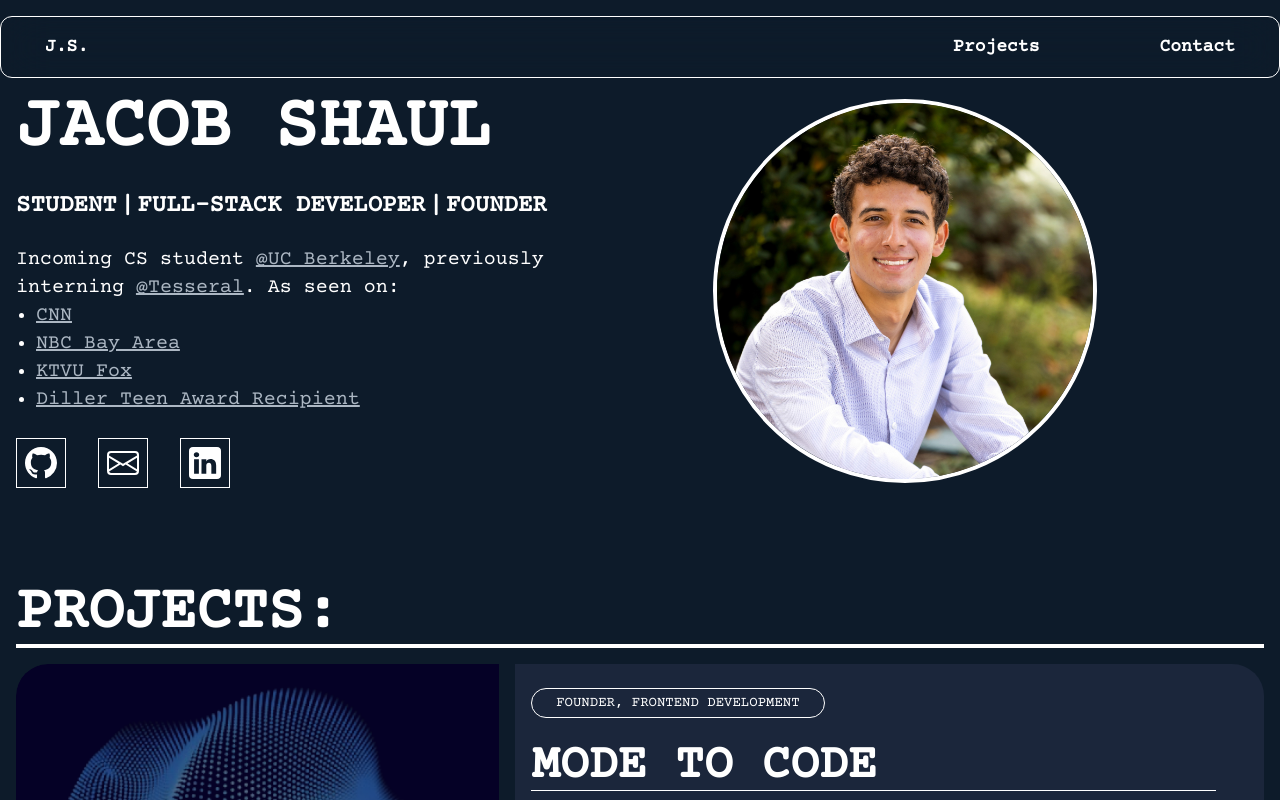
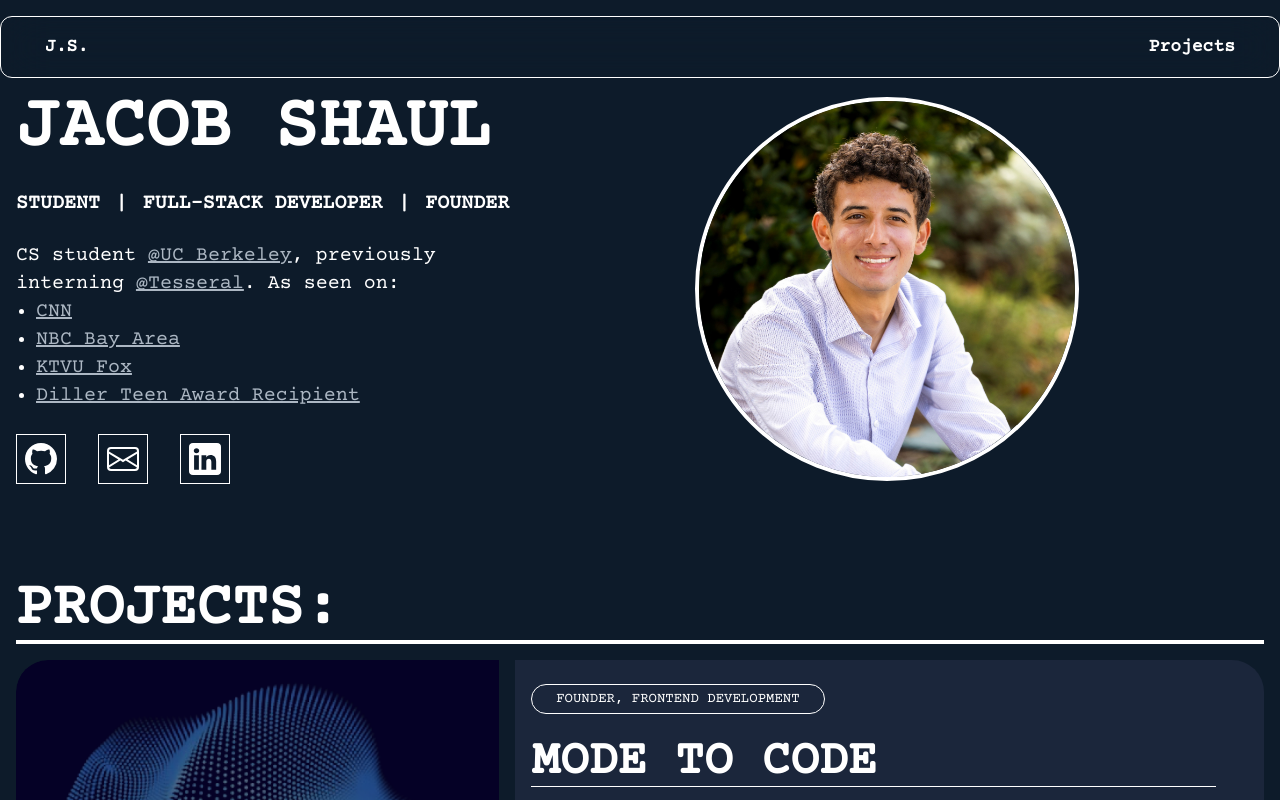
Before and after one commit to jacob-s-codes/portfolio, a Next.js app: page / in a window 1280 px wide. Shown: the top 800 px of the page. Built offline with nearby package versions, Linux system fonts and the light colour scheme.

Commit message:
updated current cs student + nav

```diff
--- a/src/app/HomeClient.tsx
+++ b/src/app/HomeClient.tsx
@@ -9,14 +9,14 @@ const HomeClient = () => {
       <div className="flex lg:flex-row flex-col-reverse lg:items-center items-start justify-between py-8">
         <div className="flex flex-col items-start gap-6 max-w-2xl">
           <h1 className="lg:text-7xl md:text-6xl text-5xl lg:pt-0 pt-4 font-semibold uppercase">Jacob Shaul</h1>
-          <div className="flex items-center justify-between lg:text-2xl md:text-lg text-sm font-semibold w-full uppercase">
+          <div className="flex items-center justify-between lg:text-xl md:text-lg text-sm font-semibold w-full uppercase">
             <h2>Student</h2>
             <h2>|</h2>
             <h2>Full-stack developer</h2>
             <h2>|</h2>
             <h2>Founder</h2>
           </div>
-          <h3 className="lg:text-xl text-base">Incoming CS student <a href="https://www.berkeley.edu/" target="_blank" className="text-paleslate underline hover:text-white"><NoStyleCryptotext text={'@UC Berkeley'} /></a>, previously interning <a href="https://tesseral.com/" target="_blank" className="text-paleslate hover:text-white underline"><NoStyleCryptotext text={'@Tesseral'} /></a>. As seen on:
+          <h3 className="lg:text-xl text-base">CS student <a href="https://www.berkeley.edu/" target="_blank" className="text-paleslate underline hover:text-white"><NoStyleCryptotext text={'@UC Berkeley'} /></a>, previously interning <a href="https://www.ycombinator.com/companies/tesseral" target="_blank" className="text-paleslate hover:text-white underline"><NoStyleCryptotext text={'@Tesseral'} /></a>. As seen on:
             <ul className='list-disc pl-5'>
               <li><a href="https://www.cnn.com/2025/09/27/tech/sillicon-valley-seniors-ai-course" target="_blank" className="text-paleslate underline hover:text-white"><NoStyleCryptotext text={'CNN'} /></a></li>
               <li><a href="https://www.nbcbayarea.com/video/news/local/sf-teen-is-helping-other-students-learn-computer-coding/3953420/" target='_blank' className="text-paleslate hover:text-white underline"><NoStyleCryptotext text={'NBC Bay Area'} /></a></li>
--- a/src/app/components/Navbar.tsx
+++ b/src/app/components/Navbar.tsx
@@ -17,11 +17,11 @@ const Navbar = () => {
                         <Link href="/projects">
                             <CryptoText text="Projects"/>
                         </Link>
-                        <Link href="/contact">
+                        {/* <Link href="/contact">
                             <CryptoText text="Contact"/>
 
 
-                        </Link>
+                        </Link> */}
                     </div>
                 </ul>
 
--- a/src/app/not-found.tsx
+++ b/src/app/not-found.tsx
@@ -4,7 +4,7 @@ export default function NotFound() {
     return (
         <div className="text-center flex flex-col items-center justify-center gap-y-4 h-[100vh]">
             <h1 className="text-4xl font-bold max-w-xl px-2">The page you&apos;re looking for can&apos;t be found.</h1>
-            <p className="text-lg mt-4">If you think this is a mistake, please contact <a href="mailto:jacobbshaul@gmail.com" className=" underline"><CryptoText text="jacobbshaul@gmail.com" /></a>. </p>
+            <p className="text-lg mt-4">If you think this is a mistake, please contact <a href="mailto:jshaul@berkeley.edu" className=" underline"><CryptoText text="jshaul@berkeley.edu" /></a>. </p>
         </div>
     );
 }
```
